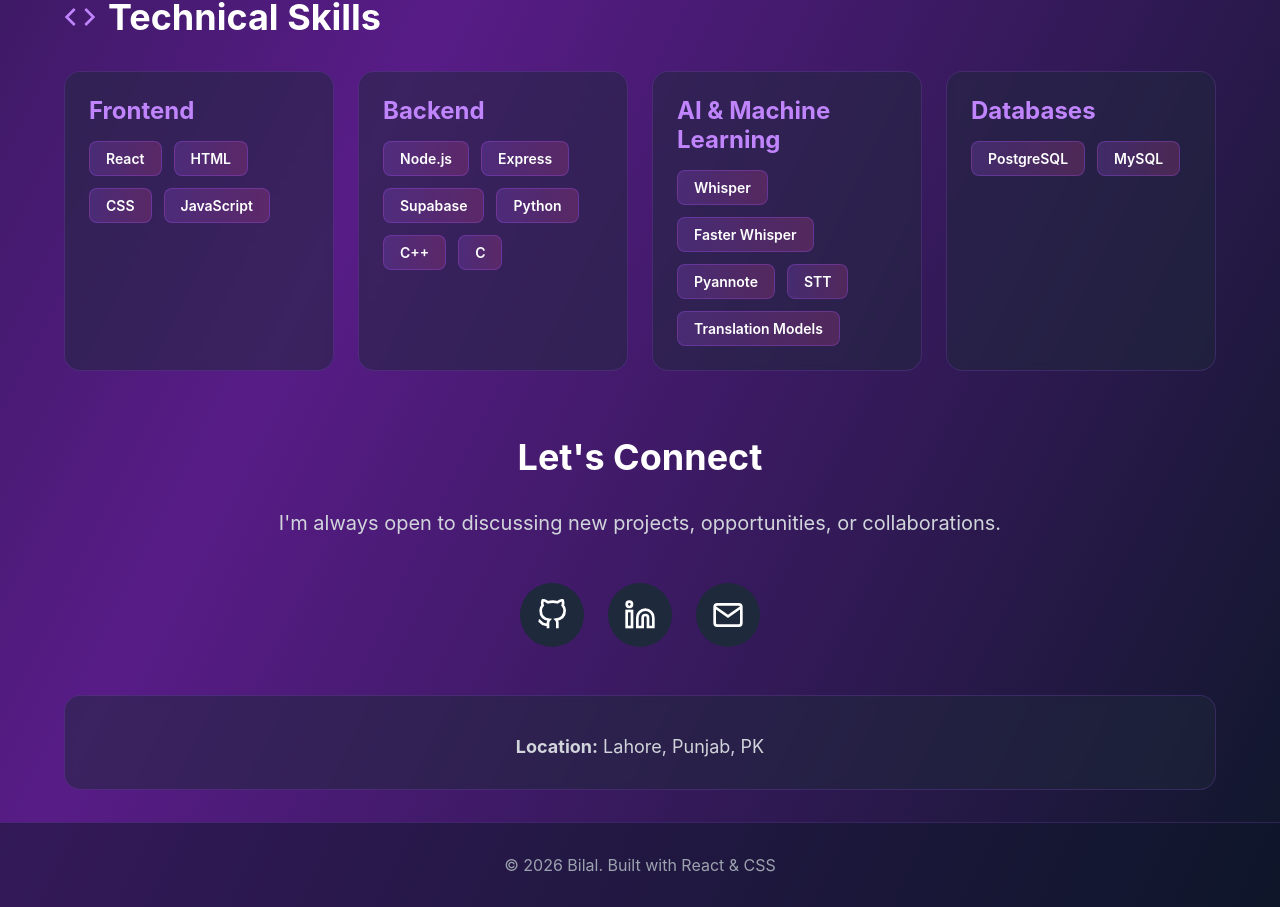
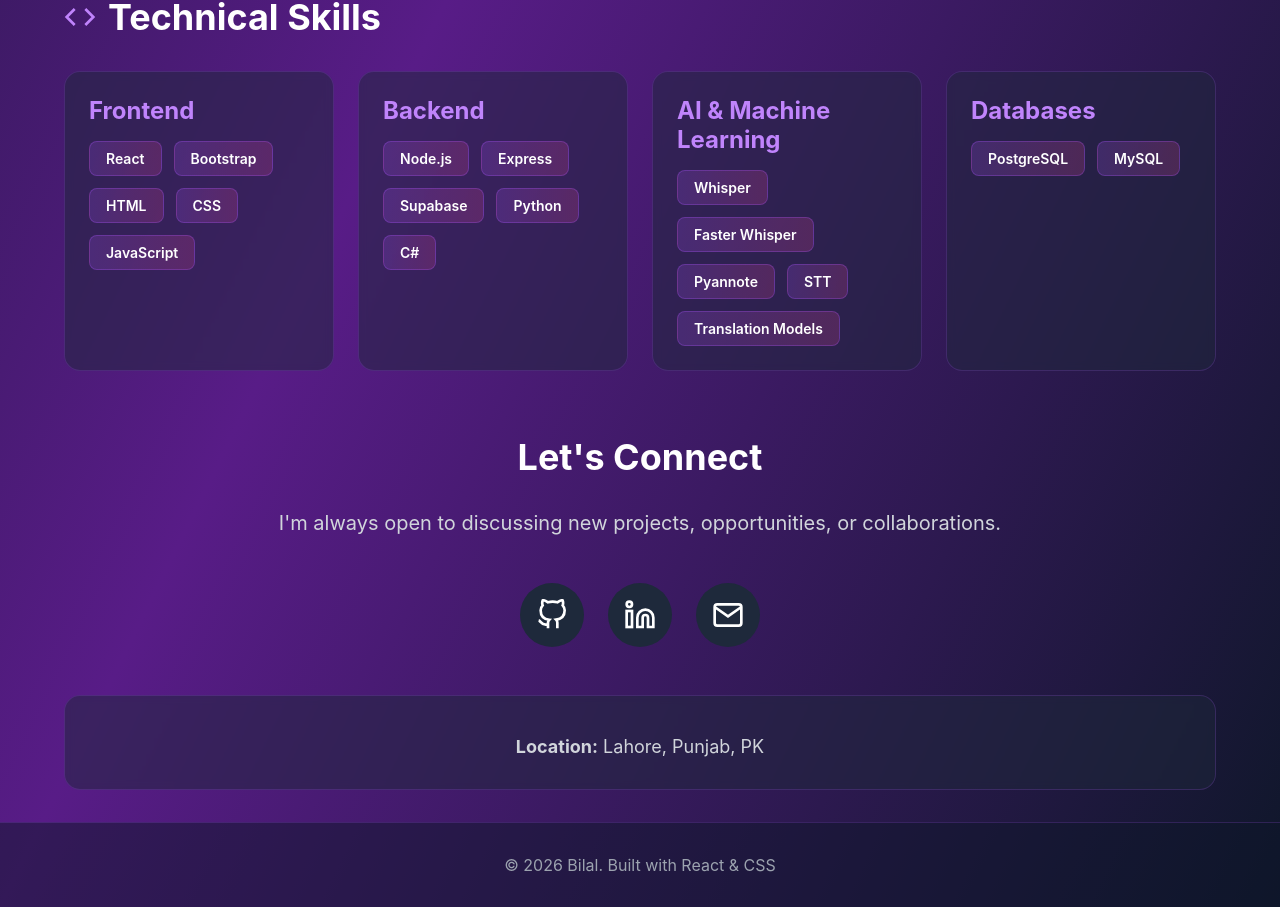
Before and after one commit to Bilal0876/Portfolio, a React (Vite) app: page / in a window 1280 px wide. Shown: the part 1692-2599 px from the top of the page. Built offline with nearby package versions, Linux system fonts and the light colour scheme.

Commit message:
updated skills

```diff
--- a/src/myportfolio.jsx
+++ b/src/myportfolio.jsx
@@ -9,8 +9,8 @@ export default function Portfolio() {
      }, []);
 
      const skills = {
-          frontend: ['React', 'HTML', 'CSS', 'JavaScript'],
-          backend: ['Node.js', 'Express', 'Supabase', 'Python', 'C++', 'C'],
+          frontend: ['React', 'Bootstrap', 'HTML', 'CSS', 'JavaScript'],
+          backend: ['Node.js', 'Express', 'Supabase', 'Python', 'C#'],
           ai: ['Whisper', 'Faster Whisper', 'Pyannote', 'STT', 'Translation Models'],
           databases: ['PostgreSQL', 'MySQL'],
      };
```
